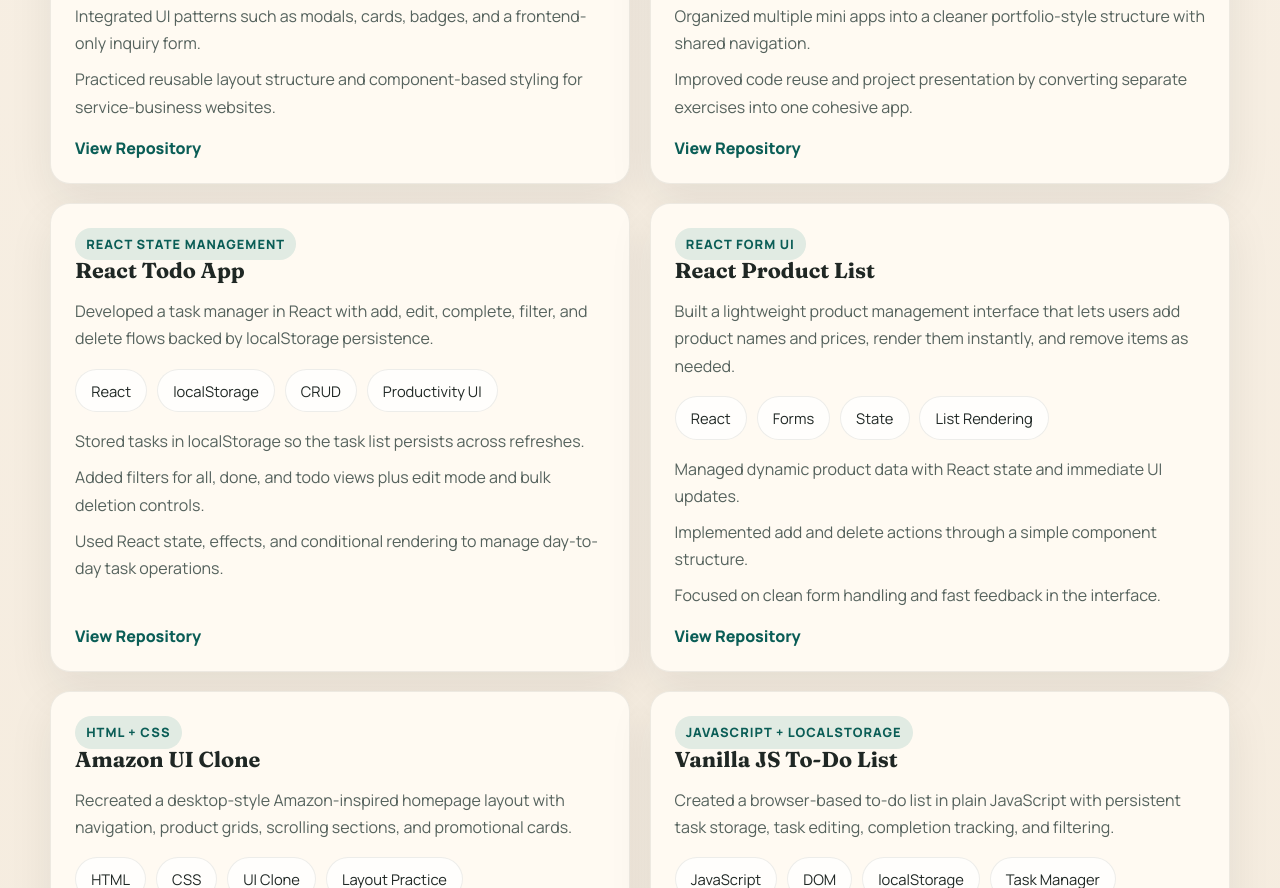
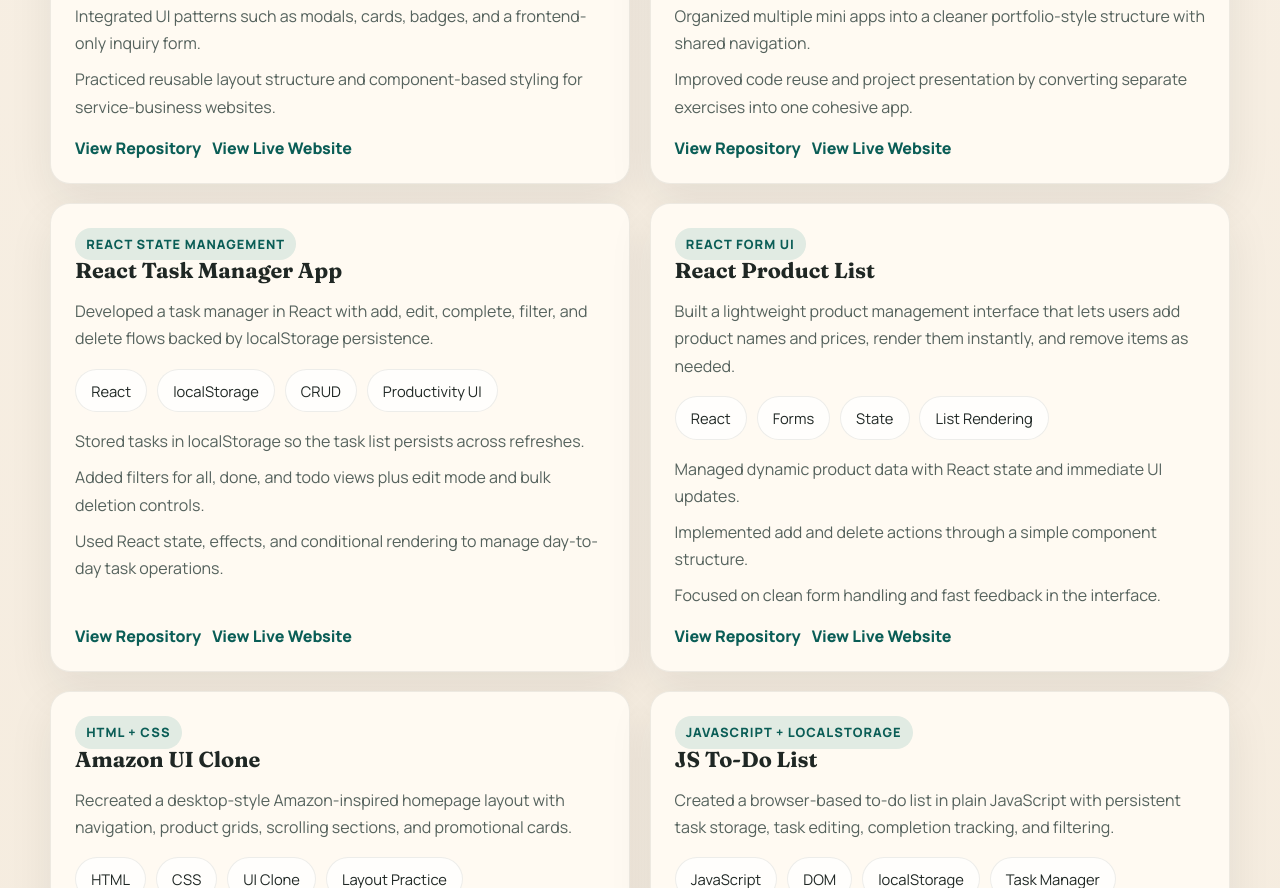
Before and after one commit to Akshitam11/Portfolio, a plain HTML site: page index.html in a window 1280 px wide. Shown: the part 1912-2800 px from the top of the page. Drawn offline with Linux system fonts and the light colour scheme.

Commit message:
Updated Links

```diff
--- a/index.html
+++ b/index.html
@@ -76,7 +76,7 @@
               <p class="spotlight-label">Profile Snapshot</p>
               <div class="spotlight-grid">
                 <div>
-                  <span class="spotlight-value">18+</span>
+                  <span class="spotlight-value">10+</span>
                   <span class="spotlight-text">GitHub projects</span>
                 </div>
                 <div>
@@ -132,10 +132,6 @@
             <div class="skill-columns">
               <div>
                 <h3>Languages</h3>
-                <p>C, JavaScript</p>
-              </div>
-              <div>
-                <h3>Web</h3>
                 <p>HTML, CSS, JavaScript, React.js, Bootstrap</p>
               </div>
               <div>
--- a/script.js
+++ b/script.js
@@ -10,7 +10,8 @@ const featuredProjects = [
       "Practiced reusable layout structure and component-based styling for service-business websites."
     ],
     tags: ["React", "Vite", "React Bootstrap", "Responsive UI"],
-    repo: "https://github.com/Akshitam11/Classes-website"
+    repo: "https://github.com/Akshitam11/Classes-website",
+    livelink: ""
   },
   {
     title: "React Mini Projects Hub",
@@ -23,10 +24,11 @@ const featuredProjects = [
       "Improved code reuse and project presentation by converting separate exercises into one cohesive app."
     ],
     tags: ["React", "React Router", "Lazy Loading", "UI Experiments"],
-    repo: "https://github.com/Akshitam11/React-Mini-Projects"
+    repo: "https://github.com/Akshitam11/React-Mini-Projects",
+    livelink: "https://react-mini-projects-self.vercel.app/"
   },
   {
-    title: "React Todo App",
+    title: "React Task Manager App",
     type: "React State Management",
     summary:
       "Developed a task manager in React with add, edit, complete, filter, and delete flows backed by localStorage persistence.",
@@ -36,7 +38,8 @@ const featuredProjects = [
       "Used React state, effects, and conditional rendering to manage day-to-day task operations."
     ],
     tags: ["React", "localStorage", "CRUD", "Productivity UI"],
-    repo: "https://github.com/Akshitam11/Todolist-React-"
+    repo: "https://github.com/Akshitam11/Todolist-React-",
+    livelink: "https://taskmanagerreact-psi.vercel.app/"
   },
   {
     title: "React Product List",
@@ -49,7 +52,8 @@ const featuredProjects = [
       "Focused on clean form handling and fast feedback in the interface."
     ],
     tags: ["React", "Forms", "State", "List Rendering"],
-    repo: "https://github.com/Akshitam11/Product_list_react"
+    repo: "https://github.com/Akshitam11/Product_list_react",
+    livelink: "https://product-list-react-xi.vercel.app/"
   },
   {
     title: "Amazon UI Clone",
@@ -62,10 +66,11 @@ const featuredProjects = [
       "Strengthened CSS positioning and interface breakdown skills through clone work."
     ],
     tags: ["HTML", "CSS", "UI Clone", "Layout Practice"],
-    repo: "https://github.com/Akshitam11/Amazon"
+    repo: "https://github.com/Akshitam11/Amazon",
+    livelink: "https://amazonproject-xi.vercel.app/"
   },
   {
-    title: "Vanilla JS To-Do List",
+    title: "JS To-Do List",
     type: "JavaScript + localStorage",
     summary:
       "Created a browser-based to-do list in plain JavaScript with persistent task storage, task editing, completion tracking, and filtering.",
@@ -75,7 +80,8 @@ const featuredProjects = [
       "Practiced DOM manipulation and state synchronization directly in JavaScript."
     ],
     tags: ["JavaScript", "DOM", "localStorage", "Task Manager"],
-    repo: "https://github.com/Akshitam11/To-do-list"
+    repo: "https://github.com/Akshitam11/To-do-list",
+    livelink: "https://to-do-list-liard-chi-22.vercel.app/"
   }
 ];
 
@@ -86,6 +92,7 @@ const labProjects = [
     description:
       "Adds a heart animation and like counter when the user double-clicks on the image area.",
     repo: "https://github.com/Akshitam11/double_click_heart",
+    livelink: "https://double-click-heart-six.vercel.app/",
     stack: ["JavaScript", "DOM Events"]
   },
   {
@@ -94,6 +101,7 @@ const labProjects = [
     description:
       "Implements a stopwatch with start, pause, reset, and millisecond tracking logic.",
     repo: "https://github.com/Akshitam11/stopwatch",
+    livelink: "https://stopwatch-ebon-one.vercel.app/",
     stack: ["JavaScript", "Timers"]
   },
   {
@@ -102,6 +110,7 @@ const labProjects = [
     description:
       "Builds a multi-step progress component with previous and next controls.",
     repo: "https://github.com/Akshitam11/progress_steps",
+    livelink: "https://progress-steps-dun-five.vercel.app/",
     stack: ["JavaScript", "UI States"]
   },
   {
@@ -110,6 +119,7 @@ const labProjects = [
     description:
       "Creates a responsive navigation pattern with a hamburger trigger and sliding option panel.",
     repo: "https://github.com/Akshitam11/navbar",
+    livelink: "https://navbar-hazel-psi.vercel.app/",
     stack: ["HTML", "CSS", "JavaScript"]
   },
   {
@@ -118,6 +128,7 @@ const labProjects = [
     description:
       "Expands a compact search UI into an active input field with animated interaction.",
     repo: "https://github.com/Akshitam11/hidden_search",
+    livelink: "https://hidden-search-bice.vercel.app/",
     stack: ["CSS", "DOM Interaction"]
   },
   {
@@ -126,6 +137,7 @@ const labProjects = [
     description:
       "Implements the classic good-cheap-fast toggle constraint to demonstrate conditional UI logic.",
     repo: "https://github.com/Akshitam11/project_need",
+    livelink: "https://project-need.vercel.app/",
     stack: ["JavaScript", "Logic"]
   },
   {
@@ -134,6 +146,7 @@ const labProjects = [
     description:
       "Animates login form labels with staggered letter transitions for a polished micro-interaction.",
     repo: "https://github.com/Akshitam11/form_input_wave",
+    livelink: "https://form-input-wave-sepia.vercel.app/",
     stack: ["CSS Animation", "JavaScript"]
   },
   {
@@ -142,6 +155,7 @@ const labProjects = [
     description:
       "Maps keyboard keys and clicks to drum sounds for an interactive music UI exercise.",
     repo: "https://github.com/Akshitam11/drum_kit",
+    livelink: "https://drum-kit-alpha-one.vercel.app/",
     stack: ["JavaScript", "Audio"]
   },
   {
@@ -150,6 +164,7 @@ const labProjects = [
     description:
       "Fetches a single post from JSONPlaceholder based on user input and renders the result.",
     repo: "https://github.com/Akshitam11/fetch_post",
+    livelink: "https://fetch-post-phi.vercel.app/",
     stack: ["Fetch API", "Validation"]
   },
   {
@@ -158,6 +173,7 @@ const labProjects = [
     description:
       "Retrieves and displays comment data for a given post ID using the JSONPlaceholder API.",
     repo: "https://github.com/Akshitam11/fetch_postcomment",
+    livelink: "https://fetch-postcomment.vercel.app/",
     stack: ["Fetch API", "Rendering Lists"]
   },
   {
@@ -166,6 +182,7 @@ const labProjects = [
     description:
       "Creates a hover-based navigation menu with nested course links and submenu behavior.",
     repo: "https://github.com/Akshitam11/Dropdown",
+    livelink: "https://dropdown-gules-one.vercel.app/",
     stack: ["HTML", "CSS"]
   },
   {
@@ -174,6 +191,7 @@ const labProjects = [
     description:
       "Builds an animated hamburger icon that transitions into a close state on click.",
     repo: "https://github.com/Akshitam11/hamburger_menu",
+    livelink: "https://hamburger-menu-rho.vercel.app/",
     stack: ["CSS Transform", "JavaScript"]
   }
 ];
@@ -215,6 +233,7 @@ function renderFeaturedProjects() {
           </div>
           <div class="project-links">
             <a class="project-link" href="${project.repo}" target="_blank" rel="noreferrer">View Repository</a>
+            <a class="project-link" href="${project.livelink}" target="_blank" rel="noreferrer">View Live Website</a>
           </div>
         </article>
       `
@@ -251,6 +270,7 @@ function renderLabProjects(activeFilter = "all") {
           <div class="project-tags">${createTagList(project.stack)}</div>
           <div class="project-links">
             <a class="project-link" href="${project.repo}" target="_blank" rel="noreferrer">Repository</a>
+            <a class="project-link" href="${project.livelink}" target="_blank" rel="noreferrer">Live Website</a>
           </div>
         </article>
       `
```
